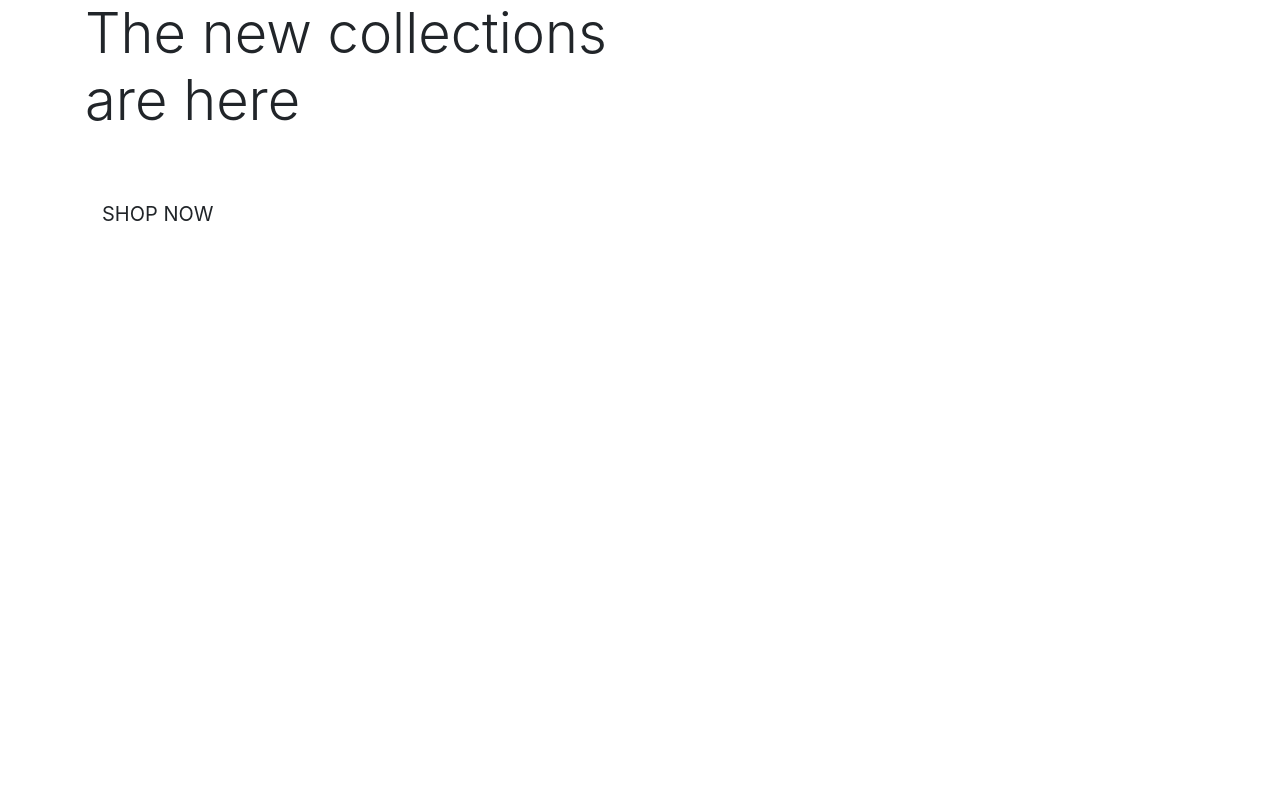
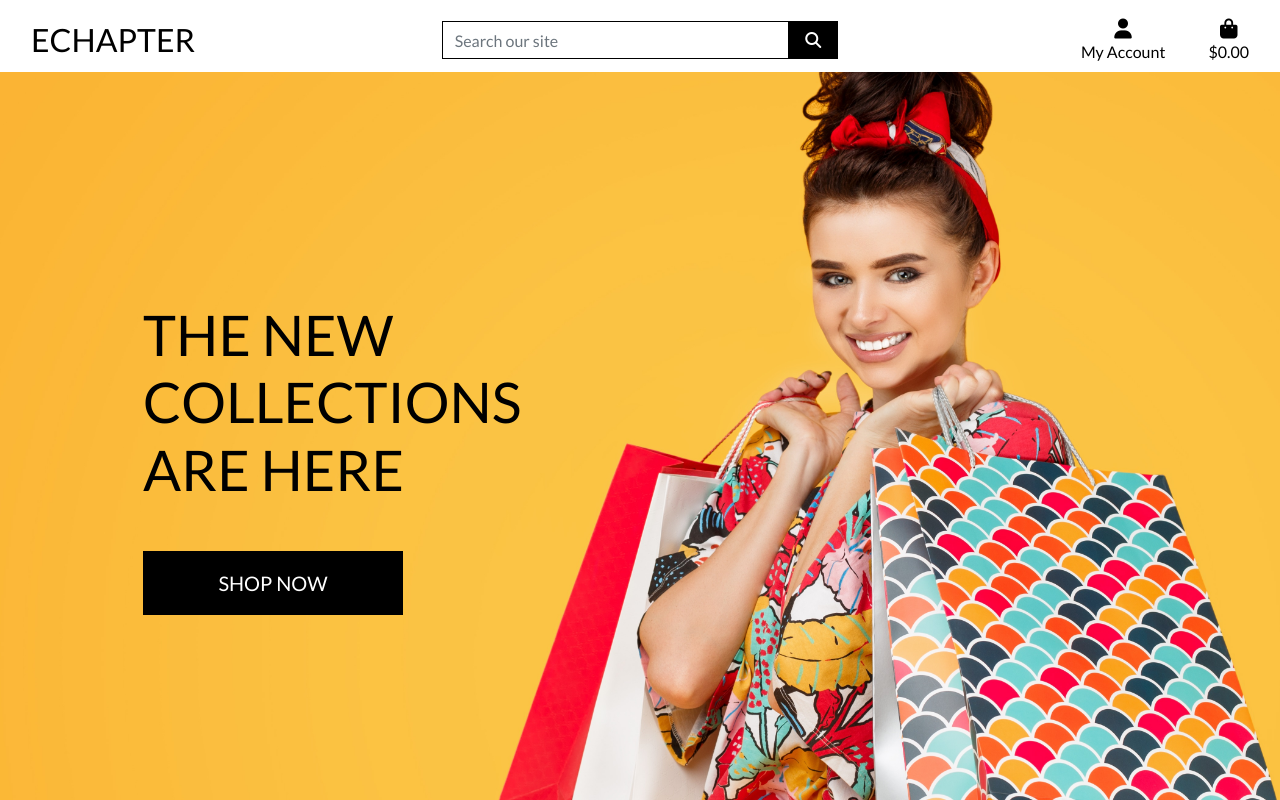
Before and after one commit to PajoHack/eChapter-bookstore-PP5, a Django app: page / in a window 1280 px wide. Run offline with Django 3.2, Linux system fonts and the light colour scheme; some libraries are stand-ins or nearby versions.

Commit message:
Completed homepage header & CSS

```diff
--- a/echapter/settings.py
+++ b/echapter/settings.py
@@ -146,6 +146,10 @@ USE_TZ = True
 # https://docs.djangoproject.com/en/3.2/howto/static-files/
 
 STATIC_URL = '/static/'
+STATICFILES_DIRS = (os.path.join(BASE_DIR, 'static'),)
+
+MEDIA_URL = '/media/'
+MEDIA_ROOT = os.path.join(BASE_DIR, 'media')
 
 # Default primary key field type
 # https://docs.djangoproject.com/en/3.2/ref/settings/#default-auto-field
--- a/echapter/urls.py
+++ b/echapter/urls.py
@@ -15,9 +15,11 @@ Including another URLconf
 """
 from django.contrib import admin
 from django.urls import path, include
+from django.conf import settings
+from django.conf.urls.static import static
 
 urlpatterns = [
     path('admin/', admin.site.urls),
     path('accounts/', include('allauth.urls')),
     path('', include('home.urls')),
-]
+] + static(settings.MEDIA_URL, document_root=settings.MEDIA_ROOT)
--- /dev/null
+++ b/static/css/base.css
@@ -0,0 +1,81 @@
+html {
+    height: 100%;
+}
+
+body {
+    background: url('/media/homepage_background_cropped.jpg') no-repeat center center fixed;
+    background-size: cover;
+    height: calc(100vh - 164px);
+    color: #555;
+    font-family: 'Lato';
+}
+
+/* from Bulma */
+.icon {
+    align-items: center;
+    display: inline-flex;
+    justify-content: center;
+    height: 1.5rem;
+    width: 1.5rem;
+}
+
+.logo-font {
+    text-transform: uppercase;
+}
+
+.main-logo-link {
+    width: fit-content;
+}
+
+.shop-now-button {
+    background: black;
+    color: white;
+    min-width: 260px;
+}
+
+.btn-black {
+    background: black;
+    color: white;
+}
+
+.shop-now-button:hover,
+.shop-now-button:active,
+.shop-now-button:focus,
+.btn-black:hover,
+.btn-black:active,
+.btn-black:focus {
+    background: #222;
+    color: white;
+}
+
+.text-black {
+    color: #000 !important;
+}
+
+.border-black {
+    border: 1px solid black !important;
+}
+
+/* -------------------------------- Media Queries */
+
+/* Slightly larger container on xl screens */
+@media (min-width: 1200px) {
+  .container {
+    max-width: 80%;
+  }
+}
+
+/* fixed top navbar only on medium and up */
+@media (min-width: 992px) {
+    .fixed-top-desktop-only {
+        position: fixed;
+        top: 0;
+        right: 0;
+        left: 0;
+        z-index: 1030;
+    }
+
+    .header-container {
+        padding-top: 164px;
+    }
+}
--- a/templates/base.html
+++ b/templates/base.html
@@ -15,12 +15,15 @@
 
     {% block corecss %}
         <link rel="stylesheet" href="https://stackpath.bootstrapcdn.com/bootstrap/4.4.1/css/bootstrap.min.css" integrity="sha384-Vkoo8x4CGsO3+Hhxv8T/Q5PaXtkKtu6ug5TOeNV6gBiFeWPGFN9MuhOf23Q9Ifjh" crossorigin="anonymous">
+        <link rel="stylesheet" href="https://fonts.googleapis.com/css?family=Lato&display=swap">
+        <link rel="stylesheet" href="{% static 'css/base.css' %}">
     {% endblock %}
 
     {% block extra_css %}
     {% endblock %}
 
     {% block corejs %}
+        <script src="https://kit.fontawesome.com/da855886f2.js" crossorigin="anonymous"></script>
         <script src="https://cdn.jsdelivr.net/npm/jquery@3.5.1/dist/jquery.min.js" integrity="sha256-9/aliU8dGd2tb6OSsuzixeV4y/faTqgFtohetphbbj0=" crossorigin="anonymous"></script>
         <script src="https://cdn.jsdelivr.net/npm/popper.js@1.16.0/dist/umd/popper.min.js" integrity="sha384-Q6E9RHvbIyZFJoft+2mJbHaEWldlvI9IOYy5n3zV9zzTtmI3UksdQRVvoxMfooAo" crossorigin="anonymous"></script>
         <script src="https://stackpath.bootstrapcdn.com/bootstrap/4.4.1/js/bootstrap.min.js" integrity="sha384-wfSDF2E50Y2D1uUdj0O3uMBJnjuUD4Ih7YwaYd1iqfktj0Uod8GCExl3Og8ifwB6" crossorigin="anonymous"></script>
@@ -32,7 +35,67 @@
     <title>eChapter {% block extra_title %}{% endblock %}</title>
   </head>
   <body>
-    <header class="container-fluid fixed-top"></header>
+    <header class="container-fluid fixed-top">
+      <div id="topnav" class="row bg-white pt-lg-2 d-none d-lg-flex">
+          <div class="col-12 col-lg-4 my-auto py-1 py-lg-0 text-center text-lg-left">
+              <a href="{% url 'home' %}" class="nav-link main-logo-link">
+                <h2 class="logo-font text-black my-0">eChapter</h2>
+              </a>
+          </div>
+          <div class="col-12 col-lg-4 my-auto py-1 py-lg-0">
+              <form method="GET" action="">
+                  <div class="input-group w-100">
+                      <input class="form-control border border-black rounded-0" type="text" name="q" placeholder="Search our site">
+                      <div class="input-group-append">
+                          <button class="form-control btn btn-black border border-black rounded-0" type="submit">
+                              <span class="icon">
+                                  <i class="fas fa-search"></i>
+                              </span>
+                          </button>
+                      </div>
+                  </div>
+              </form>
+          </div>
+          <div class="col-12 col-lg-4 my-auto py-1 py-lg-0">
+              <ul class="list-inline list-unstyled text-center text-lg-right my-0">
+                  <li class="list-inline-item dropdown">
+                      <a class="text-black nav-link" href="#" id="user-options" data-toggle="dropdown" aria-haspopup="true" aria-expanded="false">
+                          <div class="text-center">
+                              <div><i class="fas fa-user fa-lg"></i></div>
+                              <p class="my-0">My Account</p>
+                          </div>
+                      </a>
+                      <div class="dropdown-menu border-0" aria-labelledby="user-options">
+                          {% if request.user.is_authenticated %}
+                              {% if request.user.is_superuser %}
+                                  <a href="" class="dropdown-item">Product Management</a>
+                              {% endif %}
+                              <a href="" class="dropdown-item">My Profile</a>
+                              <a href="{% url 'account_logout' %}" class="dropdown-item">Logout</a>
+                          {% else %}
+                              <a href="{% url 'account_signup' %}" class="dropdown-item">Register</a>
+                              <a href="{% url 'account_login' %}" class="dropdown-item">Login</a>
+                          {% endif %}
+                      </div>
+                  </li>
+                  <li class="list-inline-item">
+                      <a class="{% if grand_total %}text-info font-weight-bold{% else %}text-black{% endif %} nav-link" href="">
+                          <div class="text-center">
+                              <div><i class="fas fa-shopping-bag fa-lg"></i></div>
+                              <p class="my-0">
+                                  {% if grand_total %}
+                                      ${{ grand_total|floatformat:2 }}
+                                  {% else %}
+                                      $0.00
+                                  {% endif %}
+                              </p>
+                          </div>
+                      </a>
+                  </li>
+              </ul>
+          </div>
+      </div>
+  </header>
 
     {% if messages %}
         <div class="message-container"></div>
```
Also changed, not shown: media/homepage_background_cropped.jpg (added), media/noimage.png (added).
